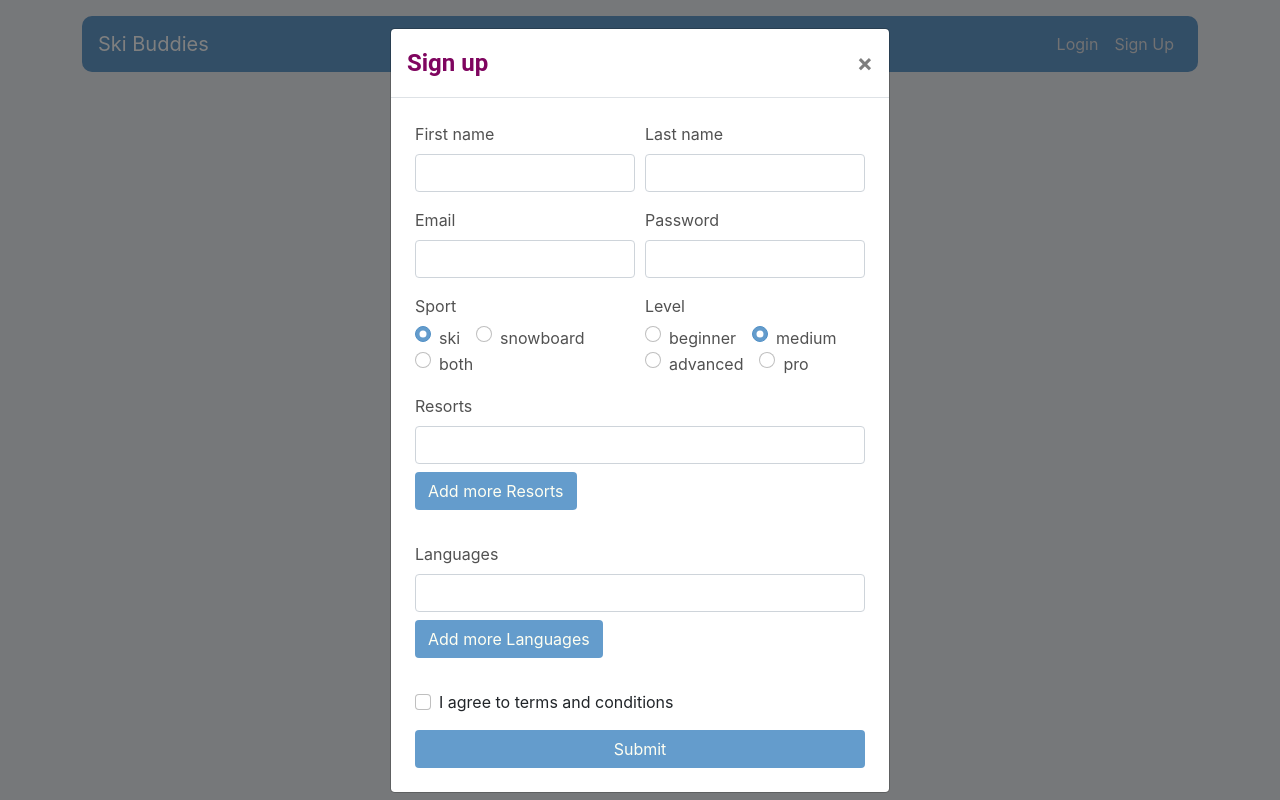
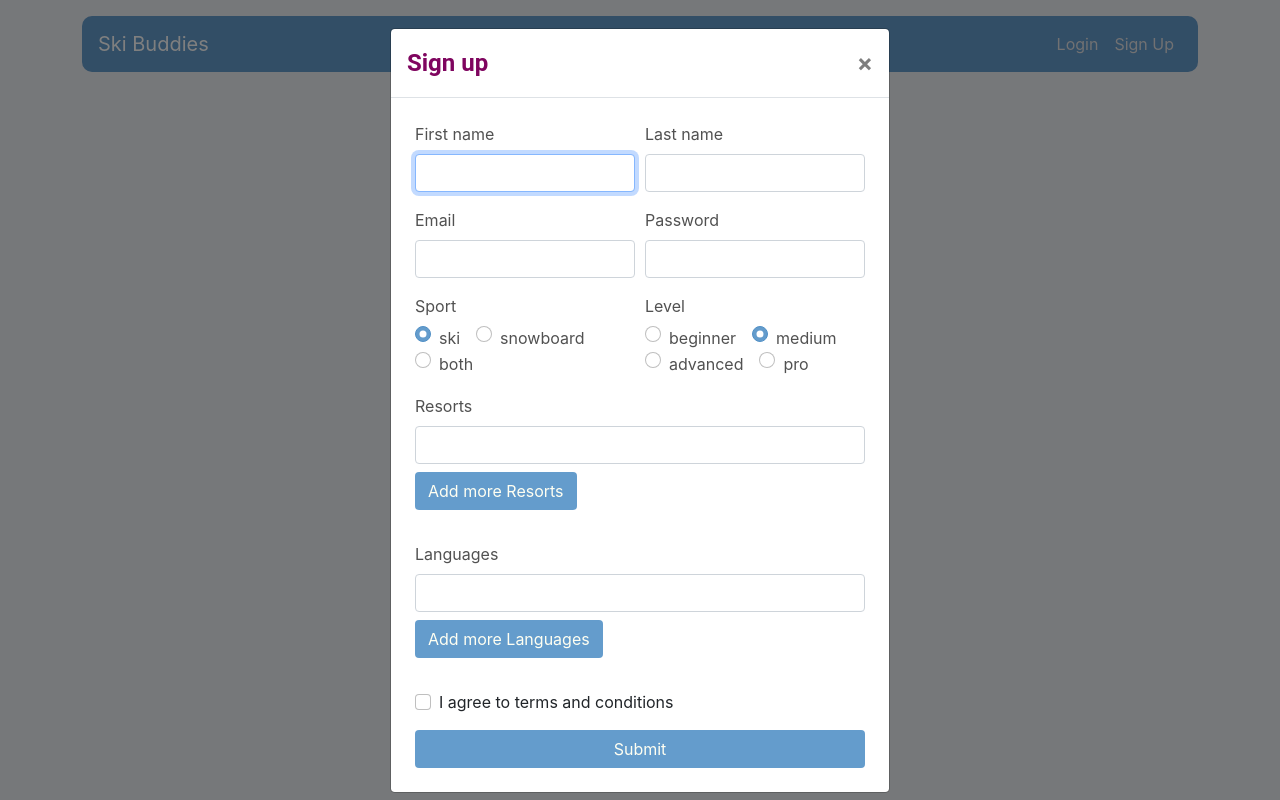
Before and after one commit to stefi23/ski-with-me, a React (Create React App) app in the folder client/: page /register in a window 1280 px wide. Built offline with nearby package versions, Linux system fonts and the light colour scheme; no server answers.

Commit message:
added focus on first input box, cleaned code

```diff
--- a/client/src/components/InputBox.js
+++ b/client/src/components/InputBox.js
@@ -1,9 +1,13 @@
-import React from "react";
+import React, {forwardRef} from "react";
 import { Link } from "react-router-dom";
 import PropTypes from 'prop-types';
 
 
-InputBox.propTypes = {
+
+
+const InputBox = forwardRef(({ label, type, value, onChange, required, showAlert }, ref) => {
+
+    InputBox.propTypes = {
     label: PropTypes.string.isRequired,
     type: PropTypes.string.isRequired,
     value: PropTypes.string.isRequired,
@@ -12,7 +16,6 @@ InputBox.propTypes = {
     showAlert: PropTypes.bool
 }
 
-function InputBox({ label, type, value, onChange, required, showAlert }) {
     return (
 
         <>
@@ -27,7 +30,7 @@ function InputBox({ label, type, value, onChange, required, showAlert }) {
                 name={value}
                 value={value}
                 onChange={onChange}
-
+                ref={ref}
             />
             <div className="parent">
                 {
@@ -45,7 +48,7 @@ function InputBox({ label, type, value, onChange, required, showAlert }) {
 
 
     )
-}
+})
 
 
-export default InputBox;
+  export default InputBox;
--- a/client/src/components/Login.js
+++ b/client/src/components/Login.js
@@ -42,6 +42,7 @@ function Login({ updateLoggedIn, getName, getUserId }) {
       updateLoggedIn(true);
       getName(resp.data.name);
       getUserId(resp.data.id)
+
     }
     catch (err) {
       if (err.response.status === 400) {
--- a/client/src/components/Register.js
+++ b/client/src/components/Register.js
@@ -1,4 +1,4 @@
-import React, { useState, useDebugValue, useEffect } from "react";
+import React, { useState, useEffect, useRef, forwardRef } from "react";
 import axios from "axios";
 import { Link, withRouter, useHistory } from "react-router-dom";
 import { Modal } from "react-bootstrap";
@@ -46,6 +46,7 @@ const useArrayState = (initialState) => {
 }
 
 
+
 function Register({ intialSkierList, updateLoggedIn, getName, getUserId }) {
   const [firstName, handleFirstNameChange] = useInput("")
   const [lastName, handleLastNameChange] = useInput("");
@@ -64,6 +65,8 @@ function Register({ intialSkierList, updateLoggedIn, getName, getUserId }) {
   const [showAlert, setShowAlert] = useState(false)
 
   const history = useHistory();
+
+  const focusRef = useRef(null)
 
   const handleEmailChange = (e) => {
 
@@ -138,7 +141,7 @@ function Register({ intialSkierList, updateLoggedIn, getName, getUserId }) {
   useEffect(() => {
     getResortsListfromDB()
     getLanguagesListfromDB()
-    //Update resorts array with data from db
+    focusRef.current.focus()
   }, [])
 
 
@@ -160,9 +163,6 @@ function Register({ intialSkierList, updateLoggedIn, getName, getUserId }) {
         <Modal.Body className="px-4 py-4">
           <form onSubmit={(e) => {
             addUser(e)
-            // e.preventDefault();
-            // console.log(e)
-            // if (window.confirm("Register was succesful!"));
           }}>
             <div className="form-row">
               <div className="form-group col-md-6">
@@ -172,6 +172,7 @@ function Register({ intialSkierList, updateLoggedIn, getName, getUserId }) {
                   value={firstName}
                   onChange={handleFirstNameChange}
                   required
+                  ref={focusRef}
                 />
               </div>
               <div className="form-group col-md-6">
@@ -298,9 +299,6 @@ function Register({ intialSkierList, updateLoggedIn, getName, getUserId }) {
             <div className="form-row">
               <div className="form-group col-md-12">
                 <MultipleComponent
-                  // onClick={autocompleteResorts}
-                  // onFilter={filterSuggestions}
-                  // data={resortSuggestions}
                   data={resortsDb}
                   title="Resorts"
                   items={resorts}
@@ -340,7 +338,6 @@ function Register({ intialSkierList, updateLoggedIn, getName, getUserId }) {
               disabled={showAlert ? true : false}
               type="submit"
               className="btn btn-blue width-complete"
-              // onClick={(e) => addUser(e)}
               onKeyUp={(e) => {
                 if (e.keyCode === 13) { return addUser(e) }
               }}
@@ -350,14 +347,6 @@ function Register({ intialSkierList, updateLoggedIn, getName, getUserId }) {
             </button>
           </form>
         </Modal.Body>
-        {/* <Modal.Footer>
-          <Button
-            onClick={handleClose}
-          >
-            Close
-            </Button>
-
-        </Modal.Footer> */}
       </Modal>
     </>
   );
```
